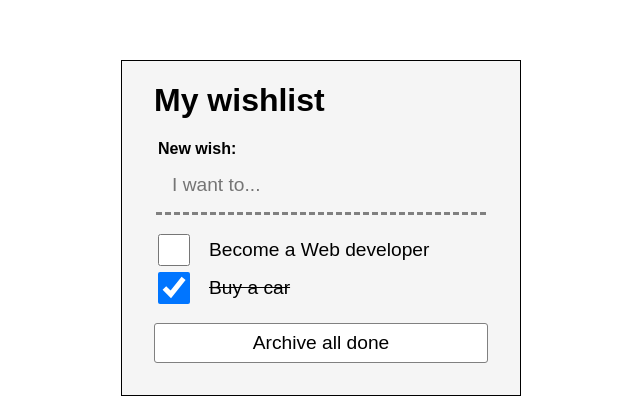
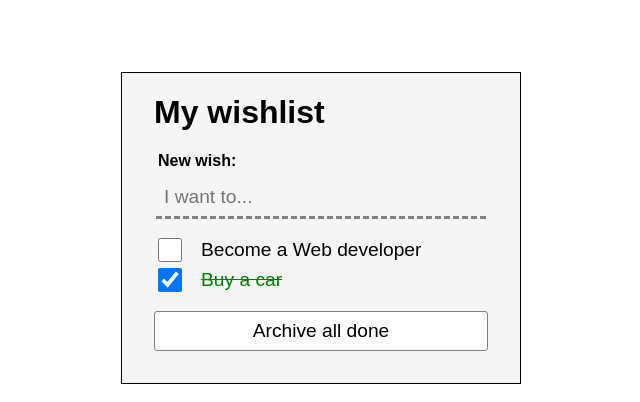
Before and after one commit to diego-rg/react-wishlist, a React (Vite) app: page / in a window 1280 px wide. Shown: the part 172-574 px from the top of the page, without its empty margins (319-959 px from the left). Built offline with nearby package versions, Linux system fonts and the light colour scheme.

Commit message:
item done styling

```diff
--- a/App.css
+++ b/App.css
@@ -29,7 +29,8 @@
   .wish-input__field {
     width: 100%;
     border: 0;
-    padding: 1rem;
+    padding: 0.5rem;
+    margin-top: 0.5rem;
     font-size: 1.2rem;
     background-color: transparent;
   }
@@ -46,11 +47,13 @@
     margin-left: 1rem;
   }
   .wish-list__item input {
-    width: 2rem;
-    height: 2rem;
+    width: 1.5rem;
+    height: 1.5rem;
   }
   .wish-list__item--done label {
+    color: green;
     text-decoration: line-through;
+    text-decoration-color: green;
   }
   .wish-clear {
     width: 100%;
--- a/App.jsx
+++ b/App.jsx
@@ -1,12 +1,14 @@
+/* eslint-disable semi */
+/* eslint-disable quotes */
 import React from "react";
 import "./App.css";
 
 const wishes = [
   { description: "Become a Web developer", done: false },
-  { description: "Buy a car", done: true },
+  { description: "Buy a car", done: true }
 ];
 
-//BEM: ex: bloque: wish-input, elemento: wish-input__label wish-input__field
+// BEM: ex: bloque: wish-input, elemento: wish-input__label wish-input__field
 const App = () => (
   <div className="app">
     <h1>My wishlist</h1>
```
